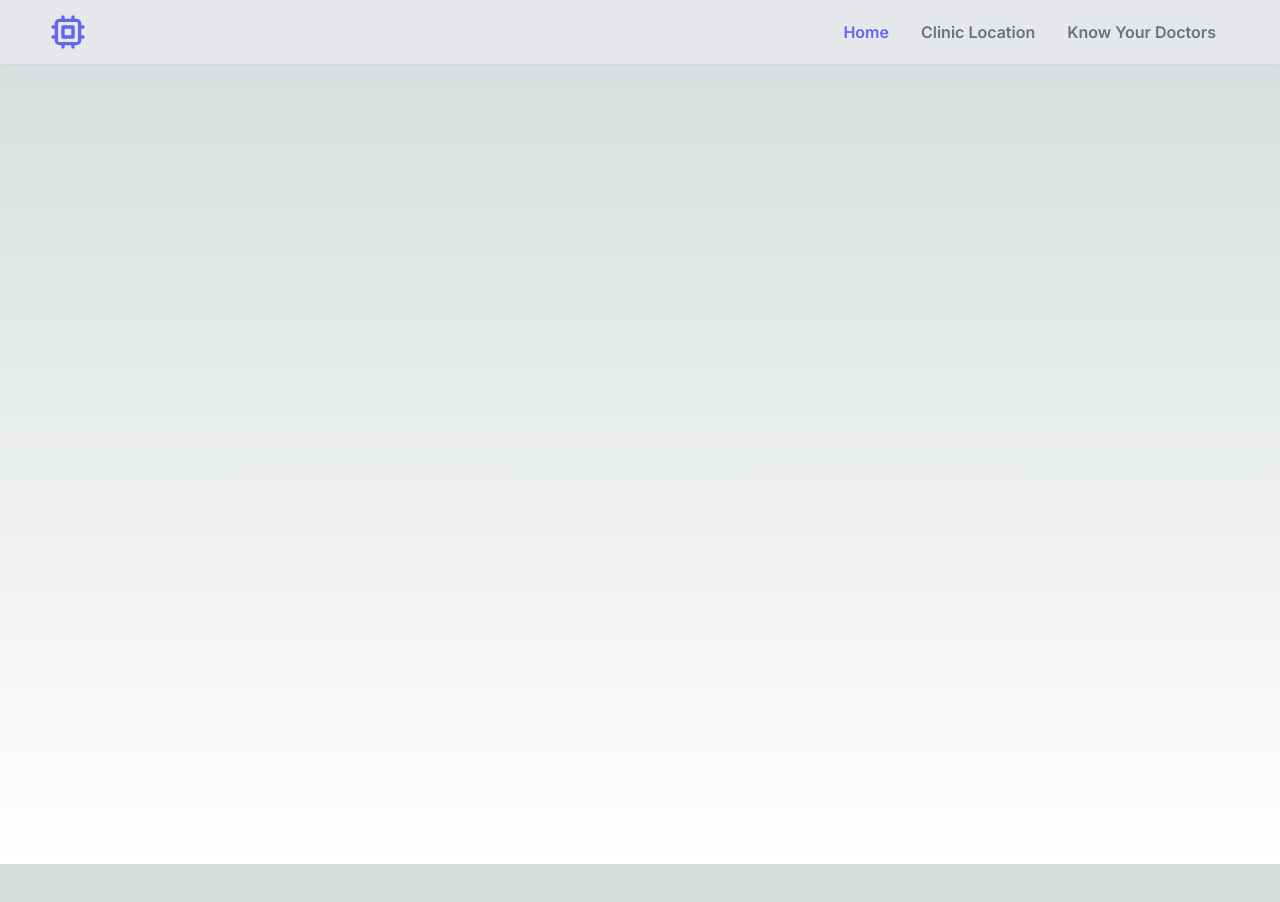
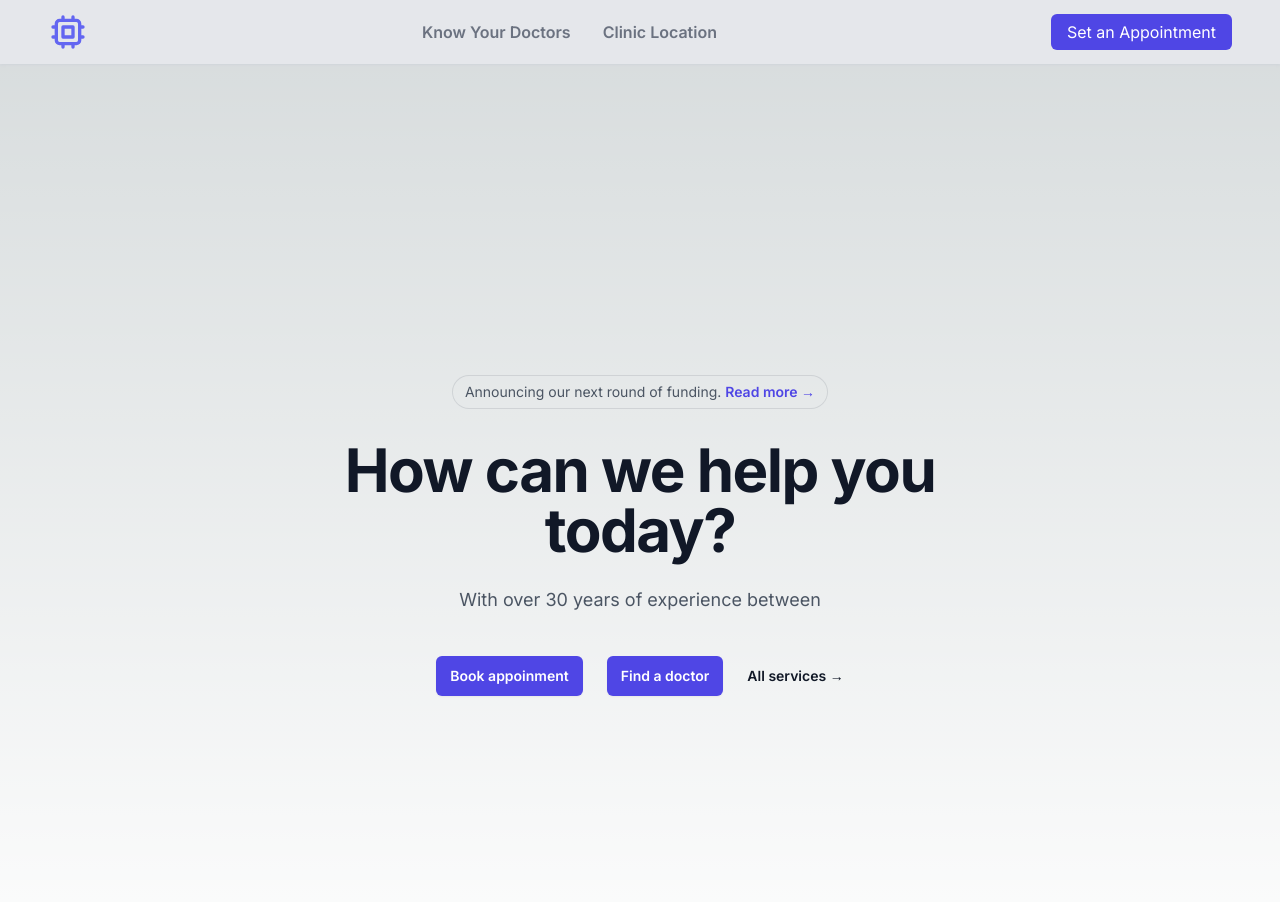
Before and after one commit to MisterMunchkin/mom-and-me-clinic, a Next.js app: page / in a window 1280 px wide. Shown: the top 902 px of the page. Before the commit the page ends 864 px from the top, so only its background shows below. Built offline with nearby package versions, Linux system fonts and the light colour scheme.

Commit message:
added hero component - added set an appointment to navbar and fixed format

```diff
--- /dev/null
+++ b/app/components/Hero.tsx
@@ -0,0 +1,22 @@
+export default function Hero() {
+  return (
+    <div className="relative isolate px-6 pt-14 lg:px-8">
+      <div className="mx-auto max-w-2xl py-32 sm:py-48 lg:py-56">
+        <div className="hidden sm:mb-8 sm:flex sm:justify-center">
+          <div className="relative rounded-full px-3 py-1 text-sm leading-6 text-gray-600 ring-1 ring-gray-900/10 hover:ring-gray-900/20">
+            Announcing our next round of funding. <a href="#" className="font-semibold text-indigo-600"><span className="absolute inset-0" aria-hidden="true"></span>Read more <span aria-hidden="true">&rarr;</span></a>
+          </div>
+        </div>
+        <div className="text-center">
+          <h1 className="text-4xl font-bold tracking-tight text-gray-900 sm:text-6xl">How can we help you today?</h1>
+          <p className="mt-6 text-lg leading-8 text-gray-600">With over 30 years of experience between </p>
+          <div className="mt-10 flex items-center justify-center gap-x-6">
+            <a href="#" className="rounded-md bg-indigo-600 px-3.5 py-2.5 text-sm font-semibold text-white shadow-sm hover:bg-indigo-500 focus-visible:outline focus-visible:outline-2 focus-visible:outline-offset-2 focus-visible:outline-indigo-600">Book appoinment</a>
+            <a href="#" className="rounded-md bg-indigo-600 px-3.5 py-2.5 text-sm font-semibold text-white shadow-sm hover:bg-indigo-500 focus-visible:outline focus-visible:outline-2 focus-visible:outline-offset-2 focus-visible:outline-indigo-600">Find a doctor</a>
+            <a href="#" className="text-sm font-semibold leading-6 text-gray-900">All services <span aria-hidden="true">→</span></a>
+          </div>
+        </div>
+      </div>
+    </div>
+  )
+}
--- a/app/components/NavBar.tsx
+++ b/app/components/NavBar.tsx
@@ -1,6 +1,7 @@
 export default function NavBar() {
-    return (
-      <nav className="bg-gray-200 shadow shadow-gray-300 w-screen px-8 md:px-auto">
+  return (
+    <nav className="bg-gray-200 shadow shadow-gray-300 w-screen md:px-auto px-8 absolute inset-x-0 top-0 z-50">
+      <div className="flex items-center">
         <div className="md:h-16 h-28 mx-auto md:px-4 container flex items-center justify-between flex-wrap md:flex-nowrap">
           {/* Logo */}
           <div className="text-indigo-500 md:order-1">
@@ -15,12 +16,17 @@ export default function NavBar() {
             <ul className="flex font-semibold justify-between">
                       {/* Active Link = text-indigo-500
                       Inactive Link = hover:text-indigo-500 */}
-              <li className="md:px-4 md:py-2 text-indigo-500"><a href="#">Home</a></li>
+              <li className="md:px-4 md:py-2 hover:text-indigo-400"><a href="#">Know Your Doctors</a></li>
               <li className="md:px-4 md:py-2 hover:text-indigo-400"><a href="#">Clinic Location</a></li>
-              <li className="md:px-4 md:py-2 hover:text-indigo-400"><a href="#">Know Your Doctors</a></li>
+              {/* Move this to the float right */}
+              {/* <li className="md:px-4 md:py-2 hover:bg-indigo-500 rounded-md bg-indigo-600 text-white"><a href="#">Set an Appointment</a></li> */}
             </ul>
           </div>
+          <div className="md:order-3 order-2">
+            <a href="#" className="md:px-4 md:py-2 p-2 hover:bg-indigo-500 rounded-md bg-indigo-600 text-white">Set an Appointment</a>
+          </div>
         </div>
-      </nav>
-    )
+      </div>
+    </nav>
+  )
 }
--- a/app/page.tsx
+++ b/app/page.tsx
@@ -1,11 +1,13 @@
 import Image from 'next/image'
 import NavBar from './components/NavBar'
+import Hero from './components/Hero';
 
 export default function Home() {
   return (
     <>
       <NavBar />
       <main className="flex min-h-screen flex-col items-center justify-between p-24">
+        <Hero />
       </main>
     </>
   )
```
